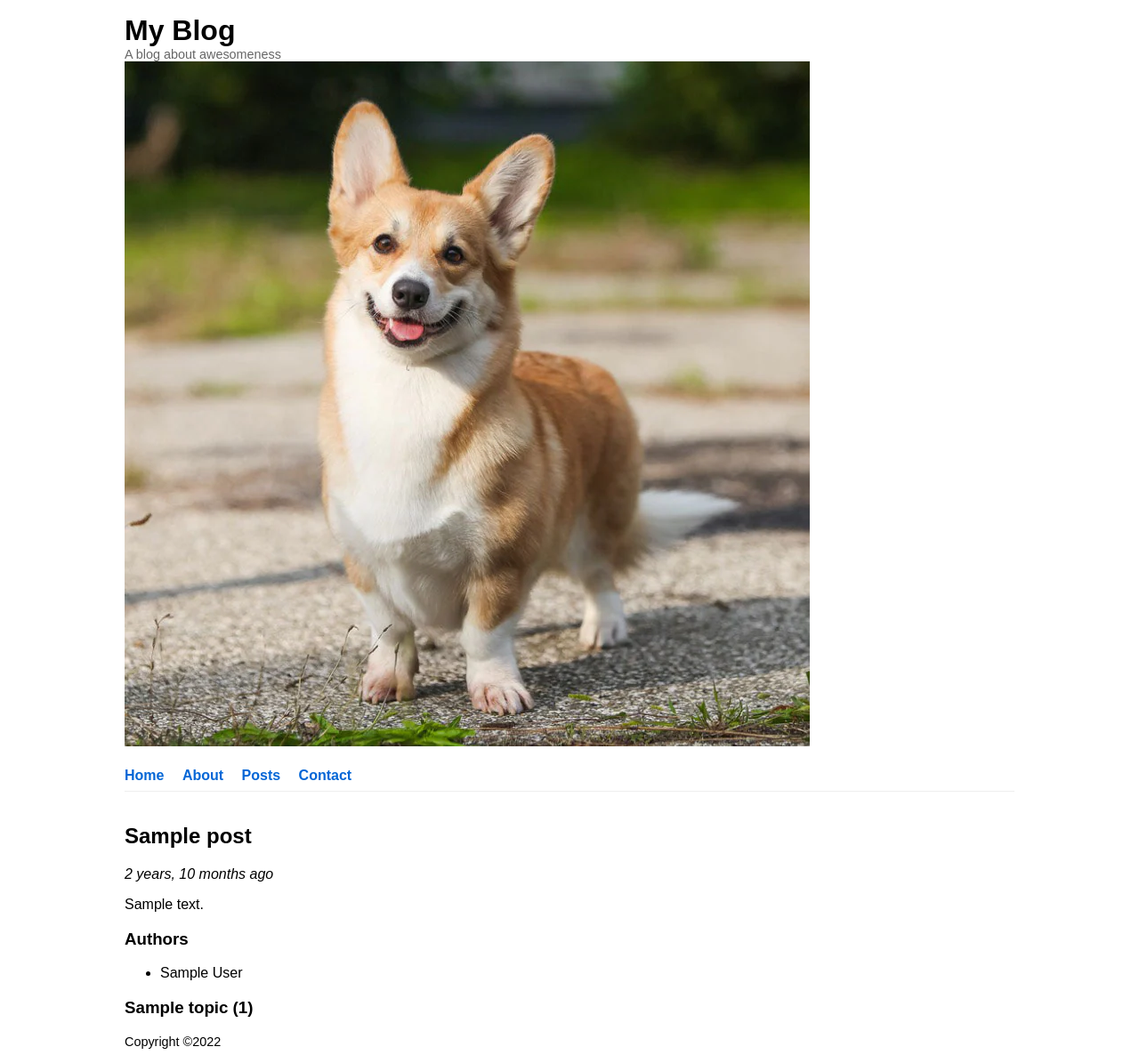
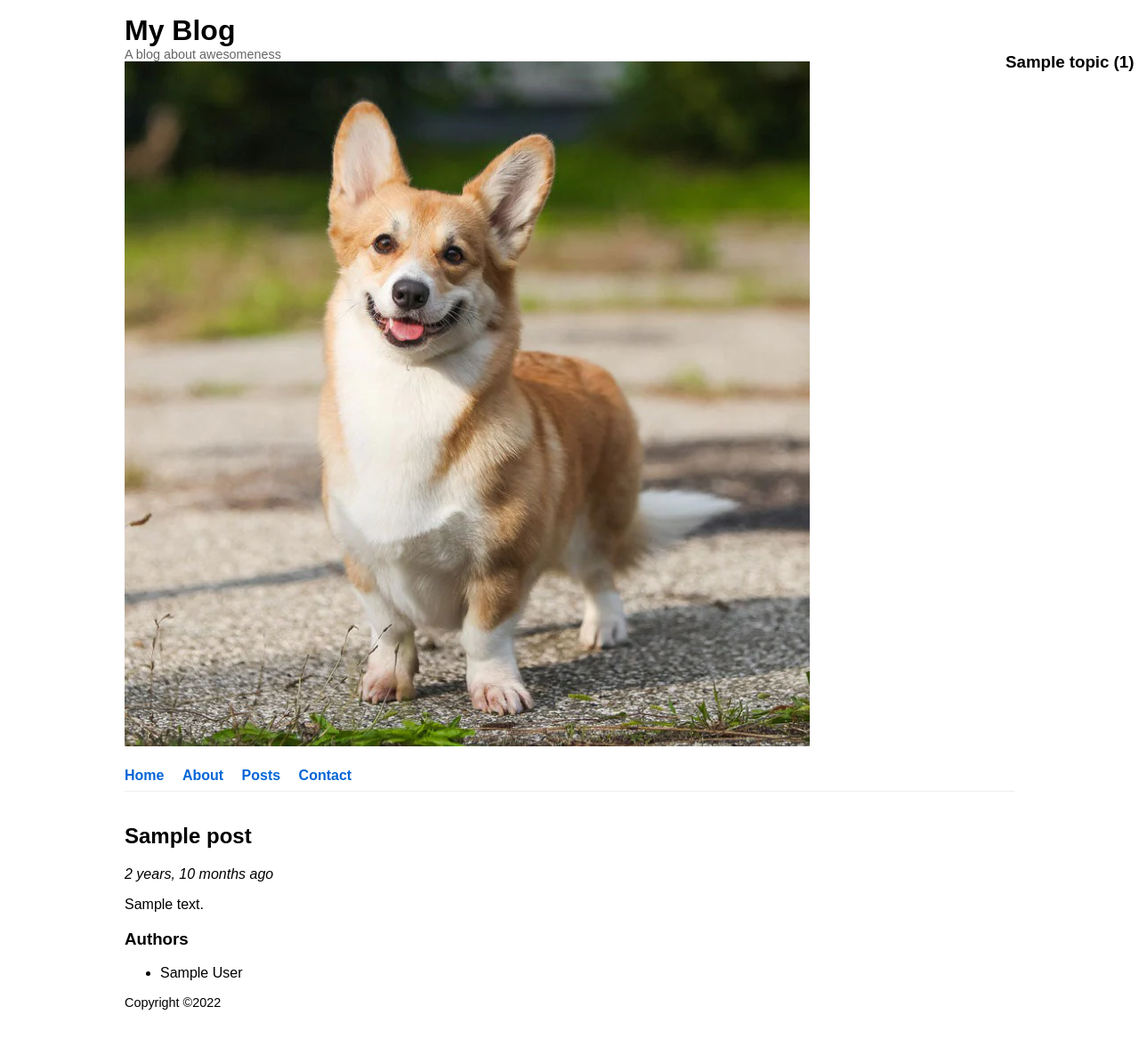
Before and after one commit to SamSevens/blogfixedsam, a Django app: page / in a window 1280 px wide. Shown: the whole page at 89% size. After the commit the page ends 1135 px from the top, so only its background shows below. Run offline with Django 4.2, Linux system fonts and the light colour scheme; tables that the repository leaves empty hold one stand-in row (values such as "Sample post").

Commit message:
fixed deleted css side bar

```diff
--- a/blog/static/blog/base.css
+++ b/blog/static/blog/base.css
@@ -71,6 +71,15 @@ a:hover {
   grid-template-columns: auto 200px;
 }
 
+#sidebar {
+  height: 100%;
+  width: 150px;
+  position: fixed;
+  top: 0;
+  right: 0;
+  padding-top: 40px;
+
+}
 /* Style the footer */
 #site-footer {
   font-size: 0.9rem;
--- a/blog/views.py
+++ b/blog/views.py
@@ -2,7 +2,7 @@
 
 from django.shortcuts import render
 from django.db.models import Count
-
+from django.views import View
 from . import models
 
 
@@ -20,3 +20,8 @@ def home(request):
     }
 
     return render(request, 'blog/home.html', context)
+
+
+class AboutView(View):
+    def get(self, request):
+        return render(request, 'blog/about.html')
```
Also changed, not shown: blog/templates/blog/about.html (added, +9 -0 lines).
